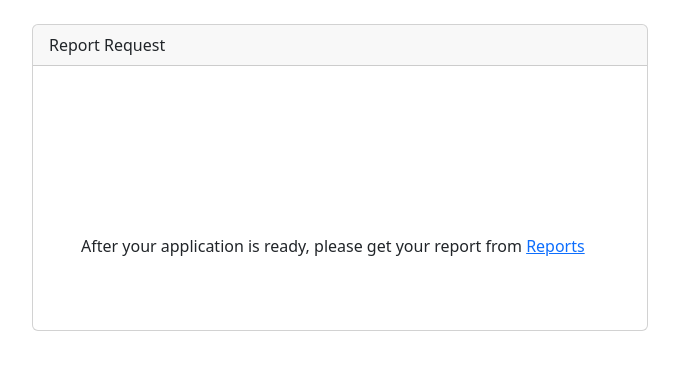
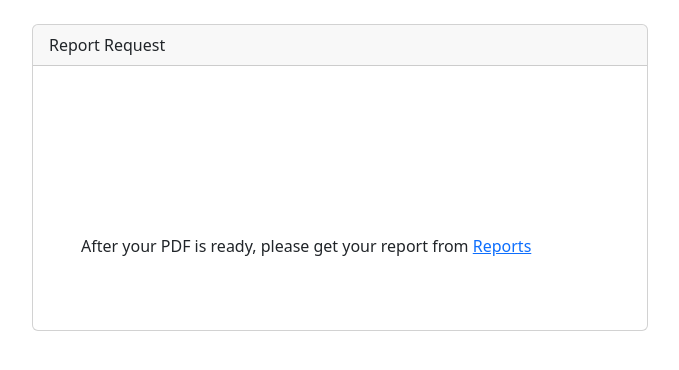
Before and after one commit to bagheriAlmas/djang-pdf-generator, a Django app: template templates/reports/pdf_message.html in a window 1280 px wide. Shown: the part 56-426 px from the top of the page, without its empty margins (300-979 px from the left). Run offline with Django 4.2, Linux system fonts and the light colour scheme; the template is opened without the code that fills it, so the values that code supplies are empty; parts of the project's set-up code (start-up, migrations or seed data) failed here and were passed over; some libraries are stand-ins or nearby versions.

Commit message:
Updated The Label That show to User After Requested Report

```diff
--- a/templates/reports/pdf_message.html
+++ b/templates/reports/pdf_message.html
@@ -10,7 +10,7 @@
             <label>{{ message }}</label><br><br>
         </div>
         <div class="card-body p-5">
-            <label>After your application is ready, please get your report from <a href="{% url 'pdf_report_list' %}">Reports</a></label><br><br>
+            <label>After your PDF is ready, please get your report from <a href="{% url 'pdf_report_list' %}">Reports</a></label><br><br>
         </div>
     </div>
 </div>
```
